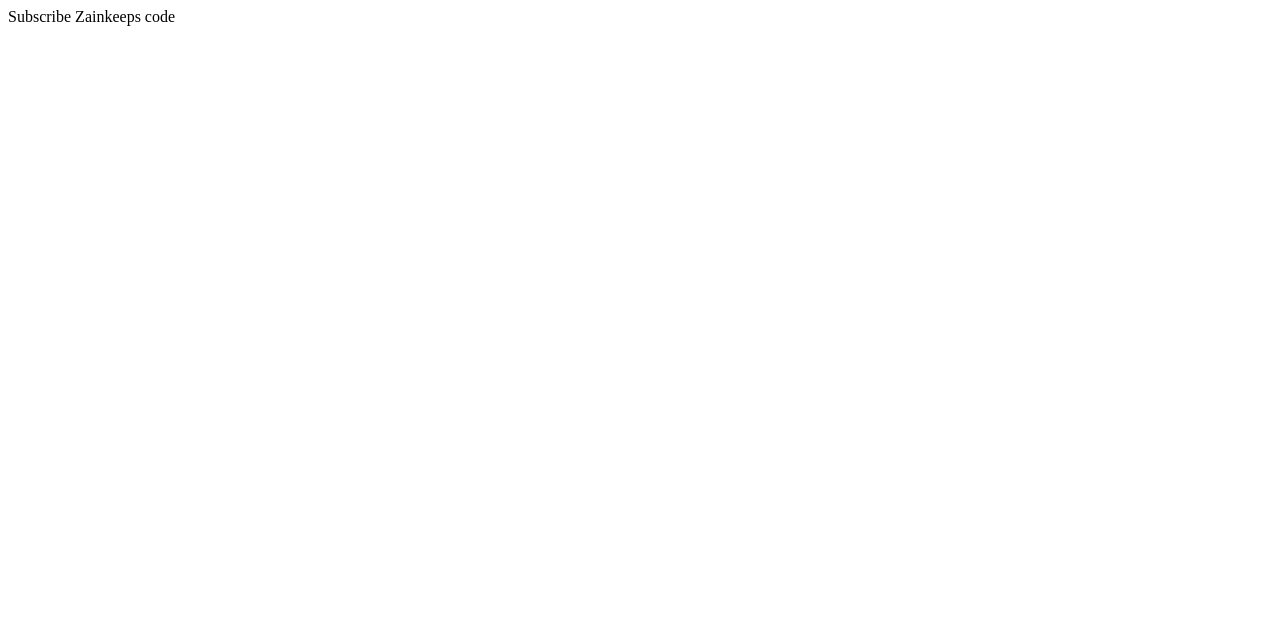
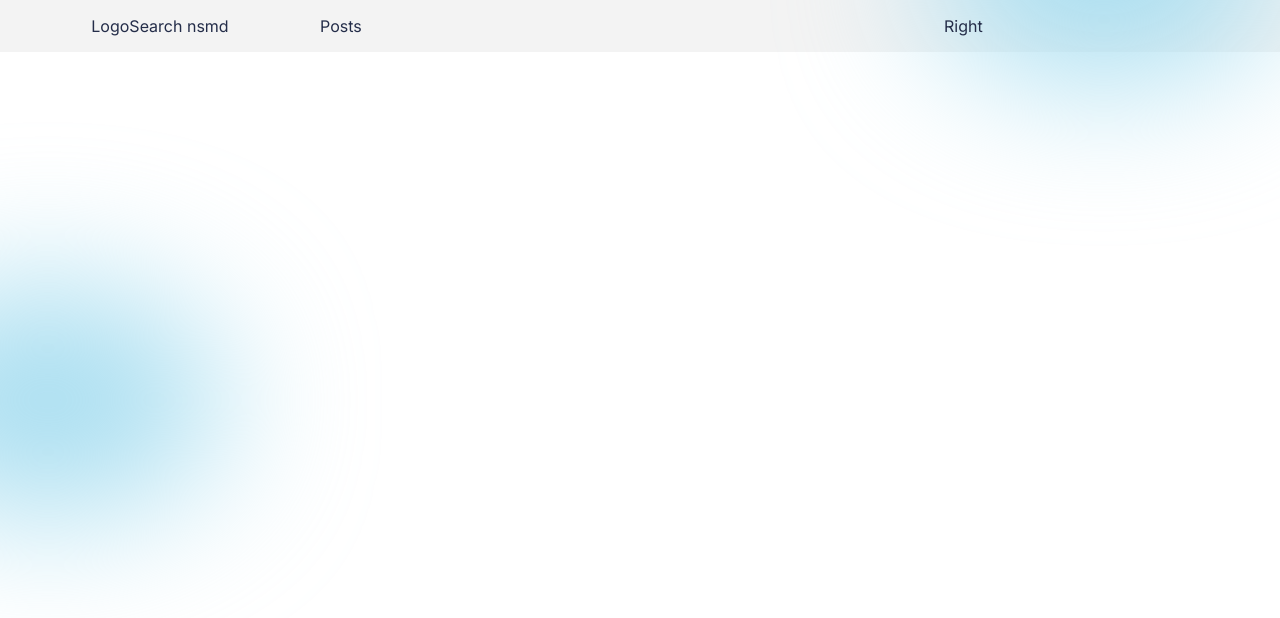
Before and after one commit to StephanieCrispin/WhatsDown, a React (Create React App) app in the folder client-1/: page / in a window 1280 px wide. Shown: the top 618 px of the page. Built offline with nearby package versions, Linux system fonts and the light colour scheme.

Commit message:
feat(home): formatted page grid layout

```diff
--- a/client-1/public/index.html
+++ b/client-1/public/index.html
@@ -21,8 +21,21 @@
       work correctly both with client-side routing and a non-root public URL.
       Learn how to configure a non-root public URL by running `npm run build`.
     -->
+    <link rel="preconnect" href="https://fonts.googleapis.com" />
+    <link rel="preconnect" href="https://fonts.gstatic.com" crossorigin />
+    <link
+      href="https://fonts.googleapis.com/css2?family=Inter:wght@100..900&display=swap"
+      rel="stylesheet"
+    />
+    <style>
+      body {
+        font-family: "Inter", sans-serif;
+        margin: 0;
+      }
+    </style>
     <title>React App</title>
   </head>
+
   <body>
     <noscript>You need to enable JavaScript to run this app.</noscript>
     <div id="root"></div>
--- a/client-1/src/App.css
+++ b/client-1/src/App.css
@@ -8,8 +8,23 @@
   --cardColor: rgba(255, 255, 255, 0.64);
   --buttonBg: linear-gradient(98.63deg, #f9a225 0%, #f95f35 100%);
   --inputColor: rgba(40, 52, 62, 0.07);
-  --photo: #4CB256;
-  --video: #4A4EB7;
-  --location: #EF5757;
---shedule: #E1AE4A;
+  --photo: #4cb256;
+  --video: #4a4eb7;
+  --location: #ef5757;
+  --shedule: #e1ae4a;
 }
+.App {
+  overflow: hidden;
+  background: #f3f3f3;
+  color: var(--black);
+  padding: 1rem 1rem;
+}
+
+.blur {
+  position: absolute;
+  width: 22rem;
+  height: 14rem;
+  border-radius: 50%;
+  background: #a6ddf0;
+  filter: blur(72px);
+}
--- a/client-1/src/App.js
+++ b/client-1/src/App.js
@@ -1,8 +1,11 @@
-import "./App.css"
+import "./App.css";
+import Home from "./pages/home/Index";
 function App() {
   return (
     <div className="App">
-        Subscribe Zainkeeps code
+      <div className="blur" style={{ top: "-18%", right: "0" }}></div>
+      <div className="blur" style={{ top: "36%", left: "-8rem" }}></div>
+      <Home />
     </div>
   );
 }
--- /dev/null
+++ b/client-1/src/components/logoSearch/LogoSearch.jsx
@@ -0,0 +1,7 @@
+import "./LogoSearch.css";
+
+const LogoSearch = () => {
+  return <div className="LogoSearch">LogoSearch nsmd</div>;
+};
+
+export default LogoSearch;
--- /dev/null
+++ b/client-1/src/components/profileside/ProfileSide.css
@@ -0,0 +1,7 @@
+.ProfileSide {
+  display: flex;
+  flex-direction: column;
+  gap: 1rem;
+  align-items: center;
+  overflow: auto;
+}
--- /dev/null
+++ b/client-1/src/components/profileside/ProfileSide.jsx
@@ -0,0 +1,12 @@
+import LogoSearch from "../logoSearch/LogoSearch";
+import "./ProfileSide.css";
+
+const ProfileSide = () => {
+  return (
+    <div className="ProfileSide">
+      <LogoSearch />
+    </div>
+  );
+};
+
+export default ProfileSide;
--- /dev/null
+++ b/client-1/src/pages/home/Home.css
@@ -0,0 +1,6 @@
+.Home {
+  position: relative;
+  display: grid;
+  grid-template-columns: 18rem auto 20rem;
+  gap: 1rem;
+}
--- /dev/null
+++ b/client-1/src/pages/home/Index.jsx
@@ -0,0 +1,14 @@
+import ProfileSide from "../../components/profileside/ProfileSide";
+import "./Home.css";
+
+const Home = () => {
+  return (
+    <div className="Home">
+      <ProfileSide />
+      <div className="postSide">Posts</div>
+      <div className="rightSide">Right</div>
+    </div>
+  );
+};
+
+export default Home;
```
Also changed, not shown: client-1/src/components/logoSearch/LogoSearch.css (added), 2 other files (tests, documents, lock files or other folders).
